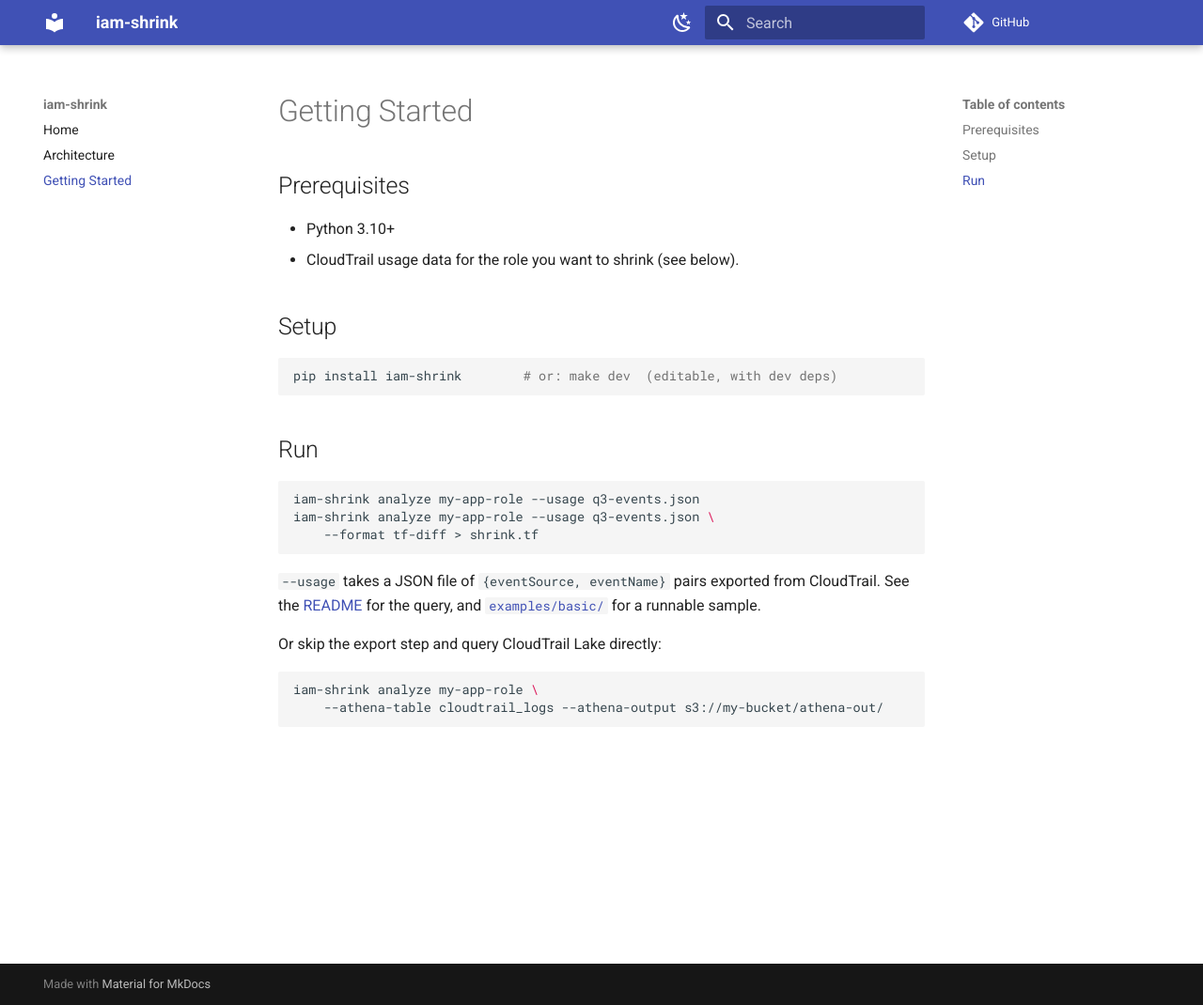
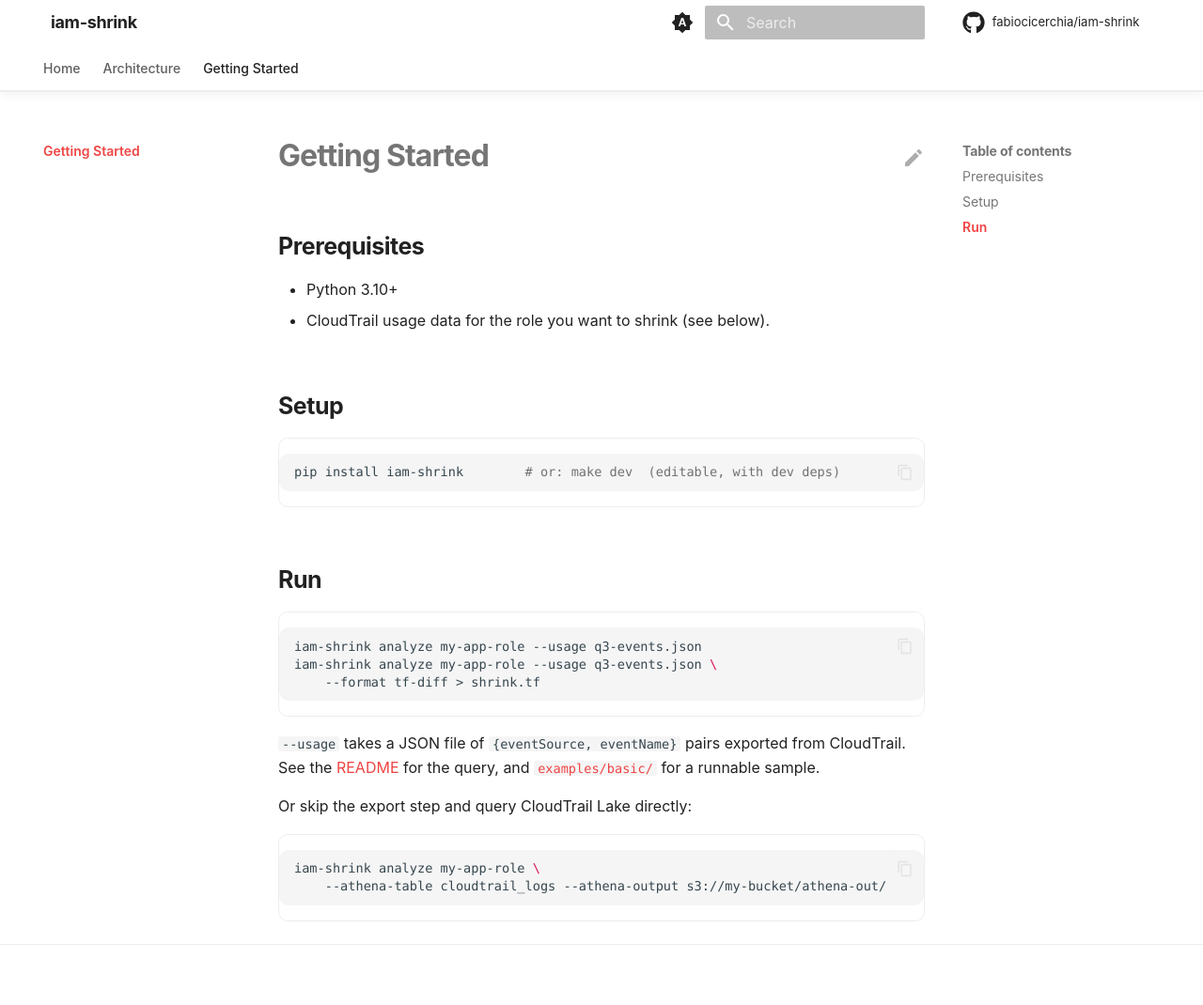
Before and after one commit to fabiocicerchia/iam-shrink, an MkDocs documentation site: the page built from docs/getting-started.md, in a window 1280 px wide and 1070 px high. Shown: the whole window at 94% size. Built offline with MkDocs 1.6.1 and Material for MkDocs 9.7.7, drawn with Linux system fonts in a browser that asks for light colours; comment, search, counter and statistics services are not loaded.

Commit message:
feat(docs): build the docs site in Actions and drop Read the Docs (#43)
* feat(docs): build the docs site in Actions and drop Read the Docs

This repo's mkdocs.yml has never been rendered: Pages serves main/docs as
a folder, so the site is docs/index.html plus raw markdown, and the doc
pages come back as text/markdown rather than a rendered site.

docs.yml builds it with `mkdocs build --strict` on the pinned toolchain and
deploys the artifact to Pages. The splash is copied to the artifact root,
where the repo homepage and README badges already point, and the rendered
site publishes under /docs/ — so no existing URL breaks.

mkdocs.yml takes the shared Material template but keeps this repo's own nav.
docs/requirements.txt pins the toolchain, git-revision-date-localized
included: the config loads it and the strict build aborts without it.
check-yaml skips mkdocs.yml, whose Material tags safe_load cannot parse.

The strict build also found links the raw-markdown site was hiding:
../README.md was never a valid relative target (the README is not inside
docs/), and several links pointed at files outside the docs tree. Fixed
in: docs/getting-started.md.

Co-Authored-By: Claude Opus 5 (1M context) <noreply@anthropic.com>
Claude-Session: https://claude.ai/code/session_01F5By8zzZMak7tqZGraixSJ

* feat(docs): link the splash to the rendered site and its palette

The splash predates /docs/ existing: it defined its own --accent pair next to
a second copy in docs/stylesheets/extra.css, and sent "Full docs" to the
GitHub README because there was no rendered site to send it to.

docs/index.html now links docs/stylesheets/extra.css — the path is relative to
the deployed layout, splash at / and docs at /docs/ — so the stylesheet holds
the only copy of the palette and the two cannot drift. This repo's cluster
pair moved there from the splash. "Full docs" points at docs/.

Material substitutes a generic book icon when theme.logo is unset, which it is
here, so the stand-in is hidden rather than shipped as the brand. The
mkdocs.yml comments describing the Read the Docs build are gone with the build
itself, and site/ is ignored so a local `mkdocs build` leaves nothing behind.

Co-Authored-By: Claude Opus 5 (1M context) <noreply@anthropic.com>
Claude-Session: https://claude.ai/code/session_011KGz6YbUgryVge5dg7dxXd

---------

Co-authored-by: Claude Opus 5 (1M context) <noreply@anthropic.com>

````diff
--- a/.pre-commit-config.yaml
+++ b/.pre-commit-config.yaml
@@ -22,7 +22,7 @@ repos:
         # templates rather than YAML — the parser cannot read either as-is. The
         # exclude is path-relative so it catches chart/ and charts/<name>/ alike.
         args: [--allow-multiple-documents]
-        exclude: (^|/)templates/
+        exclude: (^|/)templates/|^mkdocs\.yml$
       - id: check-json
       - id: check-toml
       # Python only (types: [python]) — a no-op in a repo with no .py files, so
--- a/docs/getting-started.md
+++ b/docs/getting-started.md
@@ -20,8 +20,8 @@ iam-shrink analyze my-app-role --usage q3-events.json \
 ```
 
 `--usage` takes a JSON file of `{eventSource, eventName}` pairs exported from
-CloudTrail. See the [README](../README.md#getting-usage-data) for the query,
-and [`examples/basic/`](../examples/basic/README.md) for a runnable sample.
+CloudTrail. See the [README](README.md#getting-usage-data) for the query,
+and [`examples/basic/`](https://github.com/fabiocicerchia/iam-shrink/blob/main/examples/basic/README.md) for a runnable sample.
 
 Or skip the export step and query CloudTrail Lake directly:
 
--- /dev/null
+++ b/docs/stylesheets/extra.css
@@ -0,0 +1,240 @@
+/*
+ * iam-shrink — premium documentation theme for MkDocs Material.
+ * System typography, gradient accents, soft depth, icon-driven feature cards.
+ * Nothing here loads over the network: no CDN, no web font, no analytics.
+ *
+ * ── The one thing you change ──────────────────────────────────────────────
+ * The accent pair below, and nothing else. It is the only copy of the palette:
+ * docs/index.html links this file, so the splash and the rendered docs cannot
+ * drift apart. Pick the colour of the cluster the project belongs to so they
+ * read as one family — don't pick from taste:
+ *
+ *   platform / Kubernetes    #38bdf8  #3b82f6   (blue)
+ *   security / supply chain  #fb923c  #ef4444   (orange-red)
+ *   CLI utilities            #22d3ee  #6366f1   (cyan-indigo)   ← default
+ *   GreenOps                 #34d399  #059669   (green)
+ *
+ * A project may take its own pair when the colour carries meaning (gandalf is
+ * purple, dark-canary amber, offline teal).
+ */
+
+:root {
+  /* The palette, read by both the docs and the splash. The roles below split
+     them for legibility: --accent-2 carries chrome and links, where the
+     contrast is against white, --accent is the interactive one, and the hero
+     and buttons blend the two. */
+  --accent: #fb923c;
+  --accent-2: #ef4444;
+
+  --md-primary-fg-color: var(--accent-2);
+  --md-primary-fg-color--light: var(--accent-2);
+  --md-primary-fg-color--dark: var(--accent-2);
+  --md-accent-fg-color: var(--accent);
+
+  /* System stack — matches docs/index.html and needs no download. */
+  --md-text-font-family: -apple-system, BlinkMacSystemFont, "Segoe UI", Roboto,
+    Helvetica, Arial, sans-serif;
+  --md-code-font-family: ui-monospace, SFMono-Regular, "SF Mono", Menlo, Monaco,
+    Consolas, "Liberation Mono", monospace;
+}
+
+/* Keep the header/links legible on the custom primary in both schemes. */
+[data-md-color-primary="custom"] {
+  --md-primary-bg-color: #ffffff;
+  --md-typeset-a-color: var(--accent-2); /* indigo — readable on white */
+}
+[data-md-color-scheme="slate"] {
+  --md-typeset-a-color: var(--accent); /* cyan — readable on the dark ground */
+  --md-default-bg-color: #0b0f1a;
+  --md-default-bg-color--light: #0d1220;
+}
+[data-md-color-scheme="slate"] .md-header,
+[data-md-color-scheme="slate"] .md-tabs {
+  background-color: #0b0f1a;
+}
+
+/* === Header: translucent, blurred, hairline divider ====================== */
+
+.md-header {
+  background-color: var(--md-default-bg-color);
+  color: var(--md-default-fg-color);
+  box-shadow: none;
+  border-bottom: 1px solid var(--md-default-fg-color--lightest);
+  backdrop-filter: saturate(180%) blur(20px);
+  -webkit-backdrop-filter: saturate(180%) blur(20px);
+}
+.md-header[data-md-state="shadow"],
+.md-header--shadow {
+  box-shadow: 0 2px 12px rgba(0, 0, 0, 0.06);
+}
+.md-header__title {
+  font-weight: 700;
+  letter-spacing: -0.02em;
+}
+.md-tabs {
+  background-color: var(--md-default-bg-color);
+  color: var(--md-default-fg-color);
+  border-bottom: 1px solid var(--md-default-fg-color--lightest);
+}
+.md-tabs__link {
+  opacity: 0.72;
+  font-weight: 500;
+}
+.md-tabs__link:hover,
+.md-tabs__link--active {
+  opacity: 1;
+}
+
+/* === Typography ========================================================== */
+
+.md-typeset {
+  font-feature-settings: "kern", "liga";
+}
+.md-typeset h1 {
+  font-weight: 700;
+  letter-spacing: -0.03em;
+  line-height: 1.15;
+}
+.md-typeset h2 {
+  font-weight: 650;
+  letter-spacing: -0.02em;
+  margin-top: 2.4em;
+}
+.md-typeset h3 {
+  font-weight: 600;
+  letter-spacing: -0.01em;
+}
+
+/* Rounded, bordered code blocks — softer than the default flush edges. */
+.md-typeset pre > code,
+.md-typeset .highlight > pre {
+  border-radius: 10px;
+}
+.md-typeset .highlight {
+  border-radius: 10px;
+  border: 1px solid var(--md-default-fg-color--lightest);
+}
+
+/* Tables read as cards and scroll on narrow screens instead of clipping. */
+.md-typeset table:not([class]) {
+  border-radius: 10px;
+  border: 1px solid var(--md-default-fg-color--lightest);
+  overflow: hidden;
+  font-size: 0.78rem;
+}
+.md-typeset table:not([class]) th {
+  font-weight: 600;
+  text-transform: uppercase;
+  letter-spacing: 0.04em;
+  font-size: 0.68rem;
+}
+
+/* === Buttons ============================================================= */
+
+.md-typeset .md-button {
+  border-radius: 980px;
+  font-weight: 600;
+  padding: 0.5em 1.4em;
+  transition: transform 0.25s cubic-bezier(0.25, 0.1, 0.25, 1),
+    box-shadow 0.25s ease;
+}
+.md-typeset .md-button--primary {
+  background: linear-gradient(135deg, var(--accent), var(--accent-2));
+  border: none;
+  color: #fff;
+}
+.md-typeset .md-button:hover {
+  transform: translateY(-1px) scale(1.02);
+  box-shadow: 0 6px 24px rgba(99, 102, 241, 0.3);
+}
+
+/* === Home hero =========================================================== */
+/* Rendered from a <div class="hero"> block in docs/README.md. */
+
+.md-typeset .hero {
+  text-align: center;
+  padding: 3.5rem 1rem 1rem;
+}
+.md-typeset .hero h1 {
+  font-size: 3rem;
+  margin: 0 0 0.4rem;
+  background: linear-gradient(135deg, var(--accent), var(--accent-2));
+  -webkit-background-clip: text;
+  background-clip: text;
+  -webkit-text-fill-color: transparent;
+  color: transparent;
+}
+.md-typeset .hero .hero-tagline {
+  font-size: 1.3rem;
+  font-weight: 500;
+  color: var(--md-default-fg-color--light);
+  max-width: 42rem;
+  margin: 0 auto 1.6rem;
+  line-height: 1.4;
+}
+.md-typeset .hero .md-button + .md-button {
+  margin-left: 0.5rem;
+}
+
+/* === Feature cards ======================================================= */
+/* Material's `<div class="grid cards">` list syntax, given depth + hover. */
+
+.md-typeset .grid.cards > ul > li,
+.md-typeset .grid > .card {
+  border-radius: 16px;
+  border: 1px solid var(--md-default-fg-color--lightest);
+  padding: 1.4rem;
+  transition: transform 0.3s cubic-bezier(0.25, 0.1, 0.25, 1),
+    box-shadow 0.3s ease, border-color 0.3s ease;
+}
+.md-typeset .grid.cards > ul > li:hover,
+.md-typeset .grid > .card:hover {
+  transform: translateY(-3px);
+  border-color: color-mix(in srgb, var(--accent) 40%, transparent);
+  box-shadow: 0 10px 34px rgba(0, 0, 0, 0.08);
+}
+[data-md-color-scheme="slate"] .md-typeset .grid.cards > ul > li:hover {
+  box-shadow: 0 10px 34px rgba(0, 0, 0, 0.5);
+}
+.md-typeset .grid.cards > ul > li > hr {
+  margin: 0.8rem 0;
+}
+.md-typeset .grid.cards .twemoji,
+.md-typeset .grid.cards svg {
+  color: var(--accent);
+}
+
+/* === Sidebar / nav ======================================================= */
+
+.md-nav__title {
+  font-weight: 700;
+  letter-spacing: -0.01em;
+}
+.md-nav__link--active {
+  font-weight: 600;
+}
+
+/* === Footer ============================================================== */
+
+.md-footer-meta {
+  background-color: var(--md-default-bg-color);
+  border-top: 1px solid var(--md-default-fg-color--lightest);
+}
+.md-footer-meta .md-footer-copyright,
+.md-footer-meta .md-footer__link {
+  color: var(--md-default-fg-color--light);
+}
+
+html {
+  scroll-behavior: smooth;
+}
+
+/* === Logo ================================================================ */
+/* Material substitutes a generic book icon when `theme.logo` is unset. This
+   repo has no logo, so hide the stand-in rather than ship someone else's glyph
+   as the brand. Delete this block when a real logo lands in mkdocs.yml. */
+
+.md-header__button.md-logo,
+.md-nav__title .md-nav__button.md-logo {
+  display: none;
+}
--- a/mkdocs.yml
+++ b/mkdocs.yml
@@ -1,21 +1,130 @@
+# iam-shrink docs — MkDocs Material, styled to feel like a product site
+# (premium hero, feature cards, nav tabs, dark/light, local search, edit links)
+# while staying on the portfolio's standard tooling. See docs/stylesheets/extra.css
+# for the look; the accent palette lives there and is the only thing you swap.
 site_name: iam-shrink
 site_description: CloudTrail usage to minimized IAM policies as Terraform diffs.
+site_url: https://fabiocicerchia.github.io/iam-shrink/docs/
 repo_url: https://github.com/fabiocicerchia/iam-shrink
+repo_name: fabiocicerchia/iam-shrink
+edit_uri: edit/main/docs/
+copyright: Copyright &copy; 2026 Fabio Cicerchia
 docs_dir: docs
+
+# docs/index.html is the standalone GitHub Pages splash, not a docs page. Keep
+# it out of the MkDocs render so the site home (README.md) maps to index.html
+# without a collision. GitHub Pages serves the raw file at the site root.
+exclude_docs: |
+  index.html
+  requirements.txt
 
 theme:
   name: material
+  # No web fonts: these docs avoid external requests (privacy, offline docs,
+  # reproducible builds). A system font stack is set in extra.css instead.
+  font: false
+  language: en
   palette:
-    - scheme: default
-      toggle: { icon: material/weather-night, name: Dark mode }
-    - scheme: slate
-      toggle: { icon: material/weather-sunny, name: Light mode }
+    # Follows the OS by default, with a manual toggle. `primary`/`accent: custom`
+    # hand the colours to extra.css so both schemes share one palette.
+    - media: "(prefers-color-scheme)"
+      primary: custom
+      accent: custom
+      toggle:
+        icon: material/brightness-auto
+        name: Switch to light mode
+    - media: "(prefers-color-scheme: light)"
+      scheme: default
+      primary: custom
+      accent: custom
+      toggle:
+        icon: material/weather-night
+        name: Switch to dark mode
+    - media: "(prefers-color-scheme: dark)"
+      scheme: slate
+      primary: custom
+      accent: custom
+      toggle:
+        icon: material/weather-sunny
+        name: Switch to system preference
+  features:
+    - navigation.tabs
+    - navigation.tabs.sticky
+    - navigation.sections
+    - navigation.top
+    - navigation.tracking
+    - navigation.indexes
+    - toc.follow
+    - search.suggest
+    - search.highlight
+    - search.share
+    - content.code.copy
+    - content.code.annotate
+    - content.action.edit
+    - content.tooltips
+  icon:
+    repo: fontawesome/brands/github
+    edit: material/pencil
 
+extra_css:
+  - stylesheets/extra.css
+
+extra:
+  # `generator: false` drops the "Made with Material for MkDocs" line; keep it
+  # if you'd rather credit the theme.
+  generator: false
+  social:
+    - icon: fontawesome/brands/github
+      link: https://github.com/fabiocicerchia/iam-shrink
+
+# Only the search plugin ships with MkDocs itself. Anything else (social cards,
+# minify, git-revision-date) is a pip add — wire it into docs/requirements.txt
+# too, or `mkdocs build --strict` aborts on the missing plugin.
+plugins:
+  - search
+  - git-revision-date-localized:
+      enable_creation_date: true
+      # Fall back to the build date rather than failing when a file has no
+      # history yet — a new page, or a clone the workflow shallowed.
+      fallback_to_build_date: true
+      type: date
+  # Note: Material's `social` plugin is deliberately NOT enabled — it downloads
+  # a font from fonts.google.com at build time, which breaks this repo's
+  # no-external-requests / reproducible-build stance. Add Open Graph images by
+  # hand if you want them.
+
+markdown_extensions:
+  - abbr
+  - admonition
+  - attr_list
+  - def_list
+  - footnotes
+  - md_in_html
+  - tables
+  - toc:
+      permalink: true
+  - pymdownx.details
+  - pymdownx.superfences
+  - pymdownx.highlight:
+      anchor_linenums: true
+      line_spans: __span
+      pygments_lang_class: true
+  - pymdownx.inlinehilite
+  - pymdownx.snippets:
+      # `.` is the repo root (where mkdocs runs), so docs/changelog.md can embed
+      # the root CHANGELOG.md with `--8<-- "CHANGELOG.md"`.
+      base_path: ["."]
+      check_paths: true
+  - pymdownx.tabbed:
+      alternate_style: true
+  - pymdownx.tasklist:
+      custom_checkbox: true
+  - pymdownx.emoji:
+      emoji_index: !!python/name:material.extensions.emoji.twemoji
+      emoji_generator: !!python/name:material.extensions.emoji.to_svg
+
+# Top-level entries become tabs (theme feature navigation.tabs).
 nav:
   - Home: README.md
   - Architecture: architecture.md
   - Getting Started: getting-started.md
-
-markdown_extensions:
-  - admonition
-  - pymdownx.superfences
````
Also changed, not shown: docs/index.html (+9 -6 lines), docs/requirements.txt (added, +10 -0 lines), 1 other file.
